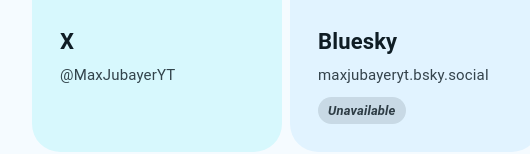
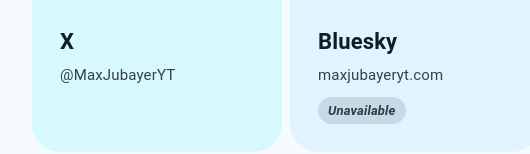
Before and after one commit to MaxJubayerYT/MaxJubayerYT.github.io, a plain HTML site: page index.html in a window 1280 px wide. Shown: the part 3686-3840 px from the top of the page, 96-626 px from the left. Drawn offline with Linux system fonts and the light colour scheme; no server answers; a web font is replaced by a local one.

Commit message:
Update Bluesky profile link and display name

```diff
--- a/index.html
+++ b/index.html
@@ -265,9 +265,9 @@
       <span class="shape-icon"><svg class="shape" aria-hidden="true"><use href="#s-burst"/></svg><svg class="icon" viewBox="0 0 72 72" aria-hidden="true"><use href="#b-x"/></svg></span>
       <div><h3>X</h3><p>@MaxJubayerYT</p><span class="dl stat" data-stat="x" hidden><span class="dl__n"></span></span></div>
     </a>
-    <a class="ccard t-ts layer rv" href="https://bsky.app/profile/maxjubayeryt.bsky.social" target="_blank" rel="noopener noreferrer">
+    <a class="ccard t-ts layer rv" href="https://bsky.app/profile/maxjubayeryt.com" target="_blank" rel="noopener noreferrer">
       <span class="shape-icon"><svg class="shape" aria-hidden="true"><use href="#s-diamond"/></svg><svg class="icon" viewBox="0 0 72 72" aria-hidden="true"><use href="#b-bluesky"/></svg></span>
-      <div><h3>Bluesky</h3><p>maxjubayeryt.bsky.social</p><span class="dl stat" data-stat="bluesky" hidden><span class="dl__n"></span></span></div>
+      <div><h3>Bluesky</h3><p>maxjubayeryt.com</p><span class="dl stat" data-stat="bluesky" hidden><span class="dl__n"></span></span></div>
     </a>
     <a class="ccard t-p layer rv" href="https://www.tiktok.com/@maxjubayeryt" target="_blank" rel="noopener noreferrer">
       <span class="shape-icon"><svg class="shape" aria-hidden="true"><use href="#s-flower6"/></svg><svg class="icon" viewBox="0 0 72 72" aria-hidden="true"><use href="#b-tiktok"/></svg></span>
```
